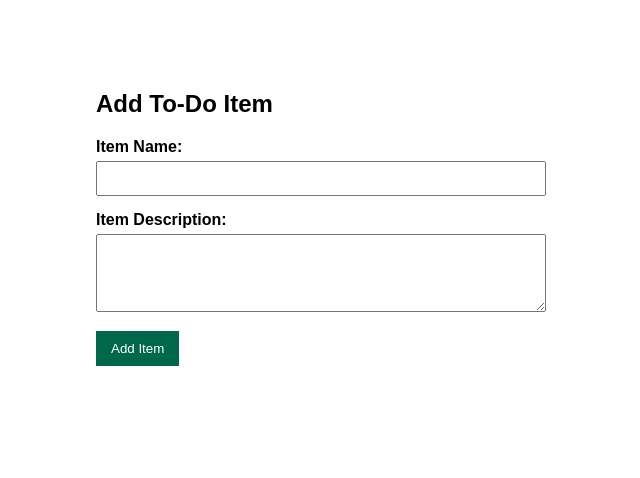
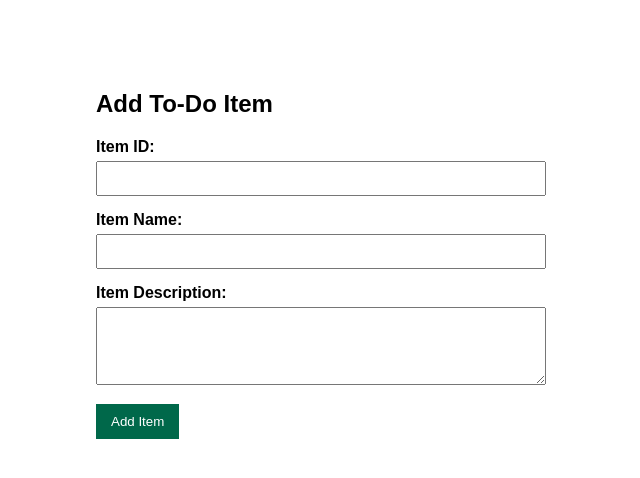
Before and after one commit to tejasagrawal2042-hub/github_tejas, a Flask app: template Flask_and_MongoDB_Tejas/templates/todo.html in a window 1280 px wide. Shown: the top 478 px of the page, without its empty margins (319-959 px from the left). Run offline with Flask 3, Linux system fonts and the light colour scheme; the template is opened without the code that fills it, so the values that code supplies are empty.

Commit message:
Add Item ID field to To-Do form

```diff
--- a/Flask_and_MongoDB_Tejas/templates/todo.html
+++ b/Flask_and_MongoDB_Tejas/templates/todo.html
@@ -20,6 +20,10 @@
     <div id="status-box" class="status"></div>
 
     <form id="todoForm">
+        <div class="form-group">
+    <label for="itemId">Item ID:</label>
+    <input type="text" id="itemId" name="itemId" required>
+</div>
         <div class="form-group">
             <label for="itemName">Item Name:</label>
             <input type="text" id="itemName" name="itemName" required>
@@ -46,7 +50,7 @@
                 const response = await fetch('http://127.0.0', {
                     method: 'POST',
                     headers: { 'Content-Type': 'application/json' },
-                    body: JSON.stringify({ itemName, itemDescription })
+                    body: JSON.stringify({ itemName, itemDescription ,itemId })
                 });
 
                 const result = await response.json();
```
